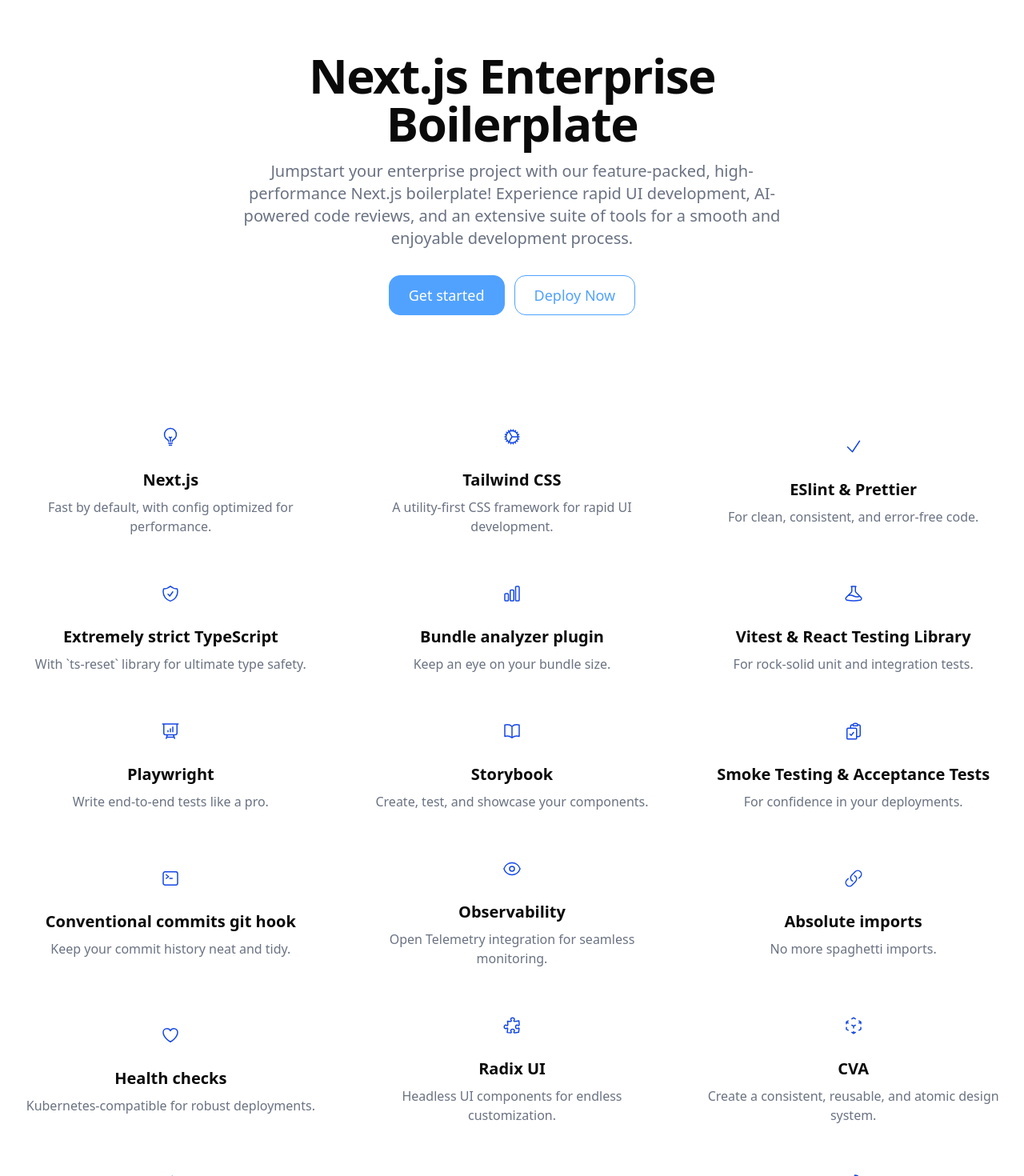
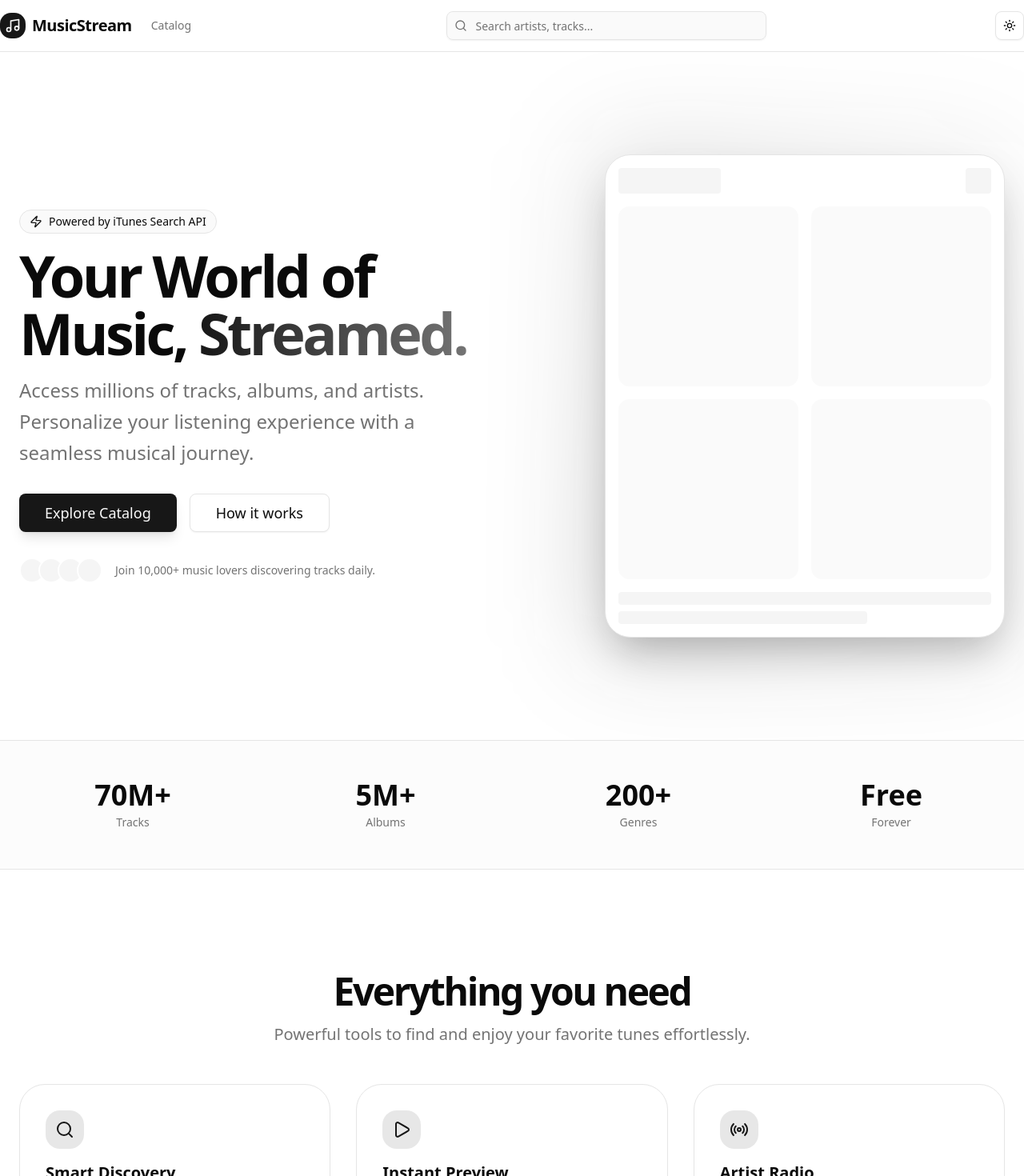
Before and after one commit to abhishekwednesday/ws-onboarding-fullstack, a Next.js app: page / in a window 1280 px wide. Shown: the top 1470 px of the page at 80% size. Built offline with nearby package versions, Linux system fonts and the light colour scheme.

Commit message:
feat: fix lints and improve landing page layout

```diff
--- a/app/layout.tsx
+++ b/app/layout.tsx
@@ -1,4 +1,5 @@
 import "styles/tailwind.css"
+import { BasePage } from "@/components/layout/BasePage"
 import { ThemeProvider } from "@/components/theme/ThemeProvider"
 
 export default function RootLayout({ children }: { children: React.ReactNode }) {
@@ -6,7 +7,7 @@
     <html lang="en" suppressHydrationWarning>
       <body>
         <ThemeProvider attribute="class" defaultTheme="system" enableSystem disableTransitionOnChange>
-          {children}
+          <BasePage>{children}</BasePage>
         </ThemeProvider>
       </body>
     </html>
--- a/app/page.tsx
+++ b/app/page.tsx
@@ -1,66 +1,171 @@
+import { Headphones, Play, Radio, Search, Zap } from "lucide-react"
 import { Metadata } from "next"
-import { Button } from "components/Button/Button"
+import Link from "next/link"
 
-import { LP_GRID_ITEMS } from "lp-items"
+import { Button } from "@/components/ui/button"
 
 export const metadata: Metadata = {
-  title: "Next.js Enterprise Boilerplate",
-  twitter: {
-    card: "summary_large_image",
-  },
-  openGraph: {
-    url: "https://next-enterprise.vercel.app/",
-    images: [
-      {
-        width: 1200,
-        height: 630,
-        url: "https://raw.githubusercontent.com/Blazity/next-enterprise/main/.github/assets/project-logo.png",
-      },
-    ],
-  },
+  title: "MusicStream - Your World of Music",
+  description: "Discover, search, and stream your favorite tracks using the iTunes Catalog.",
 }
 
-export default function Web() {
+export default function LandingPage() {
   return (
-    <>
-      <section className="bg-white dark:bg-gray-900">
-        <div className="mx-auto grid max-w-(--breakpoint-xl) px-4 py-8 text-center lg:py-16">
-          <div className="mx-auto place-self-center">
-            <h1 className="mb-4 max-w-2xl text-4xl leading-none font-extrabold tracking-tight md:text-5xl xl:text-6xl dark:text-white">
-              Next.js Enterprise Boilerplate
+    <div className="flex flex-col items-center">
+      {/* Hero Section */}
+      <section className="bg-background relative w-full overflow-hidden py-20 lg:py-32">
+        <div className="absolute inset-0 -z-10 bg-[radial-gradient(45%_45%_at_50%_50%,var(--color-primary)_0%,transparent_100%)] opacity-[0.08]" />
+        <div className="px-4 md:px-6">
+          <div className="grid gap-12 lg:grid-cols-[1fr_400px] lg:gap-24 xl:grid-cols-[1fr_500px]">
+            <div className="flex flex-col justify-center space-y-8">
+              <div className="space-y-4">
+                <div className="bg-muted/50 inline-flex items-center rounded-full border px-3 py-1 text-sm font-medium">
+                  <Zap className="text-primary mr-2 h-4 w-4" />
+                  <span>Powered by iTunes Search API</span>
+                </div>
+                <h1 className="text-4xl font-bold tracking-tighter sm:text-5xl md:text-6xl lg:text-7xl/none">
+                  Your World of Music,{" "}
+                  <span className="from-primary to-primary/60 bg-gradient-to-r bg-clip-text text-transparent">
+                    Streamed.
+                  </span>
                 </h1>
-            <p className="mb-6 max-w-2xl font-light text-gray-500 md:text-lg lg:mb-8 lg:text-xl dark:text-gray-400">
-              Jumpstart your enterprise project with our feature-packed, high-performance Next.js boilerplate!
-              Experience rapid UI development, AI-powered code reviews, and an extensive suite of tools for a smooth and
-              enjoyable development process.
+                <p className="text-muted-foreground max-w-[600px] text-lg md:text-xl/relaxed xl:text-2xl/relaxed">
+                  Access millions of tracks, albums, and artists. Personalize your listening experience with a seamless
+                  musical journey.
                 </p>
-            <Button href="https://github.com/Blazity/next-enterprise" className="mr-3">
-              Get started
+              </div>
+              <div className="flex flex-col gap-4 sm:flex-row">
+                <Link href="/catalog">
+                  <Button
+                    size="lg"
+                    className="h-12 px-8 text-lg shadow-lg transition-transform hover:scale-105 active:scale-95"
+                  >
+                    Explore Catalog
                   </Button>
+                </Link>
+                <Link href="/about">
                   <Button
-              href="https://vercel.com/new/git/external?repository-url=https://github.com/Blazity/next-enterprise"
-              intent="secondary"
+                    variant="outline"
+                    size="lg"
+                    className="h-12 px-8 text-lg transition-transform hover:scale-105 active:scale-95"
                   >
-              Deploy Now
+                    How it works
                   </Button>
+                </Link>
+              </div>
+              <div className="text-muted-foreground flex items-center gap-4 text-sm">
+                <div className="flex -space-x-2">
+                  {[1, 2, 3, 4].map((i) => (
+                    <div key={i} className="border-background bg-muted h-8 w-8 rounded-full border-2" />
+                  ))}
+                </div>
+                <p>Join 10,000+ music lovers discovering tracks daily.</p>
+              </div>
+            </div>
+            <div className="relative hidden lg:block">
+              <div className="from-primary/20 to-primary/5 absolute -inset-4 rounded-[2rem] bg-gradient-to-tr blur-3xl" />
+              <div className="bg-card relative h-full w-full rounded-[2rem] border p-4 shadow-2xl">
+                <div className="space-y-4">
+                  <div className="flex items-center justify-between">
+                    <div className="bg-muted h-8 w-32 rounded" />
+                    <div className="bg-muted h-8 w-8 rounded" />
+                  </div>
+                  <div className="grid grid-cols-2 gap-4">
+                    {[1, 2, 3, 4].map((i) => (
+                      <div key={i} className="bg-muted/50 aspect-square animate-pulse rounded-xl" />
+                    ))}
+                  </div>
+                  <div className="space-y-2">
+                    <div className="bg-muted h-4 w-full rounded" />
+                    <div className="bg-muted h-4 w-2/3 rounded" />
+                  </div>
+                </div>
+              </div>
+            </div>
           </div>
         </div>
       </section>
-      <section className="bg-white dark:bg-gray-900">
-        <div className="mx-auto max-w-(--breakpoint-xl) px-4 py-8 sm:py-16 lg:px-6">
-          <div className="justify-center space-y-8 md:grid md:grid-cols-2 md:gap-12 md:space-y-0 lg:grid-cols-3">
-            {LP_GRID_ITEMS.map((singleItem) => (
-              <div key={singleItem.title} className="flex flex-col items-center justify-center text-center">
-                <div className="bg-primary-100 dark:bg-primary-900 mb-4 flex size-10 items-center justify-center rounded-full p-1.5 text-blue-700 lg:size-12">
-                  {singleItem.icon}
+
+      {/* Stats Section */}
+      <section className="bg-muted/30 w-full border-y py-12">
+        <div className="px-4 md:px-6">
+          <div className="grid grid-cols-2 gap-8 md:grid-cols-4">
+            <div className="flex flex-col items-center justify-center space-y-1 text-center font-bold">
+              <span className="text-3xl lg:text-4xl">70M+</span>
+              <span className="text-muted-foreground text-sm font-medium">Tracks</span>
             </div>
-                <h3 className="mb-2 text-xl font-bold dark:text-white">{singleItem.title}</h3>
-                <p className="text-gray-500 dark:text-gray-400">{singleItem.description}</p>
+            <div className="flex flex-col items-center justify-center space-y-1 text-center font-bold">
+              <span className="text-3xl lg:text-4xl">5M+</span>
+              <span className="text-muted-foreground text-sm font-medium">Albums</span>
             </div>
-            ))}
+            <div className="flex flex-col items-center justify-center space-y-1 text-center font-bold">
+              <span className="text-3xl lg:text-4xl">200+</span>
+              <span className="text-muted-foreground text-sm font-medium">Genres</span>
+            </div>
+            <div className="flex flex-col items-center justify-center space-y-1 text-center font-bold">
+              <span className="text-3xl lg:text-4xl">Free</span>
+              <span className="text-muted-foreground text-sm font-medium">Forever</span>
+            </div>
           </div>
         </div>
       </section>
-    </>
+
+      {/* Features Section */}
+      <section className="w-full py-20 lg:py-32">
+        <div className="px-4 md:px-6">
+          <div className="mb-12 flex flex-col items-center space-y-4 text-center">
+            <h2 className="text-3xl font-bold tracking-tighter sm:text-4xl md:text-5xl">Everything you need</h2>
+            <p className="text-muted-foreground max-w-[700px] md:text-xl">
+              Powerful tools to find and enjoy your favorite tunes effortlessly.
+            </p>
+          </div>
+          <div className="grid gap-8 sm:grid-cols-2 lg:grid-cols-3">
+            <div className="group bg-background hover:border-primary/50 relative overflow-hidden rounded-[2rem] border p-8 transition-all hover:shadow-lg">
+              <div className="bg-primary/10 text-primary group-hover:bg-primary group-hover:text-primary-foreground mb-4 inline-flex items-center justify-center rounded-2xl p-3 transition-colors">
+                <Search className="h-6 w-6" />
+              </div>
+              <h3 className="mb-2 text-xl font-bold">Smart Discovery</h3>
+              <p className="text-muted-foreground">Browse millions of tracks with our intelligent filtering system.</p>
+            </div>
+            <div className="group bg-background hover:border-primary/50 relative overflow-hidden rounded-[2rem] border p-8 transition-all hover:shadow-lg">
+              <div className="bg-primary/10 text-primary group-hover:bg-primary group-hover:text-primary-foreground mb-4 inline-flex items-center justify-center rounded-2xl p-3 transition-colors">
+                <Play className="h-6 w-6" />
+              </div>
+              <h3 className="mb-2 text-xl font-bold">Instant Preview</h3>
+              <p className="text-muted-foreground">Listen to high-quality audio snippets before you commit.</p>
+            </div>
+            <div className="group bg-background hover:border-primary/50 relative overflow-hidden rounded-[2rem] border p-8 transition-all hover:shadow-lg">
+              <div className="bg-primary/10 text-primary group-hover:bg-primary group-hover:text-primary-foreground mb-4 inline-flex items-center justify-center rounded-2xl p-3 transition-colors">
+                <Radio className="h-6 w-6" />
+              </div>
+              <h3 className="mb-2 text-xl font-bold">Artist Radio</h3>
+              <p className="text-muted-foreground">Discover related music based on your favorite artists.</p>
+            </div>
+          </div>
+        </div>
+      </section>
+
+      {/* CTA Section */}
+      <section className="w-full py-20 lg:py-32">
+        <div className="px-4 md:px-6">
+          <div className="bg-primary text-primary-foreground relative overflow-hidden rounded-[3rem] px-6 py-16 text-center sm:px-12">
+            <div className="absolute inset-0 bg-[radial-gradient(circle_at_50%_120%,rgba(255,255,255,0.2),transparent)]" />
+            <div className="relative z-10 mx-auto max-w-[600px] space-y-6">
+              <h2 className="text-3xl font-bold tracking-tighter sm:text-4xl md:text-5xl">
+                Ready to start your journey?
+              </h2>
+              <p className="text-primary-foreground/80 md:text-xl">
+                Join our community and start discovering music like never before.
+              </p>
+              <Link href="/catalog">
+                <Button size="lg" variant="secondary" className="h-12 px-8 text-lg font-bold">
+                  Get Started for Free
+                </Button>
+              </Link>
+            </div>
+          </div>
+        </div>
+      </section>
+    </div>
   )
 }
--- a/components/layout/Footer.tsx
+++ b/components/layout/Footer.tsx
@@ -3,7 +3,7 @@
 export function Footer() {
   return (
     <footer className="bg-background w-full border-t py-6 md:py-0">
-      <div className="container flex flex-col items-center justify-between gap-4 md:h-24 md:flex-row">
+      <div className="flex flex-col items-center justify-between gap-4 md:h-24 md:flex-row">
         <p className="text-muted-foreground text-center text-sm leading-loose md:text-left">
           &copy; {new Date().getFullYear()} MusicStream. All rights reserved.
         </p>
--- a/components/layout/Navbar.tsx
+++ b/components/layout/Navbar.tsx
@@ -1,21 +1,24 @@
 "use client"
 
+import { Music, Search } from "lucide-react"
 import Link from "next/link"
 import * as React from "react"
+
 import { ModeToggle } from "@/components/theme/ModeToggle"
+import { Input } from "@/components/ui/input"
 
 export function Navbar() {
   return (
-    <nav className="bg-background/95 supports-[backdrop-filter]:bg-background/60 sticky top-0 z-50 w-full border-b backdrop-blur">
-      <div className="container flex h-16 items-center justify-between">
-        <div className="flex items-center gap-6">
-          <Link href="/" className="flex items-center space-x-2">
-            <span className="text-xl font-bold tracking-tight">MusicStream</span>
+    <nav className="bg-background/80 sticky top-0 z-50 w-full border-b backdrop-blur-xl">
+      <div className="flex h-16 items-center justify-between gap-4">
+        <div className="flex items-center gap-2 md:gap-6">
+          <Link href="/" className="flex items-center space-x-2 transition-opacity hover:opacity-80">
+            <div className="bg-primary text-primary-foreground rounded-xl p-1.5">
+              <Music className="h-5 w-5" />
+            </div>
+            <span className="text-foreground hidden text-xl font-bold tracking-tight sm:inline-block">MusicStream</span>
           </Link>
           <div className="hidden gap-6 md:flex">
-            <Link href="/" className="hover:text-primary text-sm font-medium transition-colors">
-              Home
-            </Link>
             <Link
               href="/catalog"
               className="text-muted-foreground hover:text-primary text-sm font-medium transition-colors"
@@ -24,7 +27,19 @@
             </Link>
           </div>
         </div>
-        <div className="flex items-center gap-4">
+
+        <div className="flex max-w-sm flex-1 items-center justify-center px-2">
+          <div className="relative w-full">
+            <Search className="text-muted-foreground absolute top-2.5 left-2.5 h-4 w-4" />
+            <Input
+              type="search"
+              placeholder="Search artists, tracks..."
+              className="bg-muted/50 focus:bg-background w-full pl-9 transition-all md:w-[300px] lg:w-[400px]"
+            />
+          </div>
+        </div>
+
+        <div className="flex items-center gap-2">
           <ModeToggle />
         </div>
       </div>
--- /dev/null
+++ b/components/ui/input.tsx
@@ -0,0 +1,21 @@
+import * as React from "react"
+
+import { cn } from "@/lib/utils"
+
+function Input({ className, type, ...props }: React.ComponentProps<"input">) {
+  return (
+    <input
+      type={type}
+      data-slot="input"
+      className={cn(
+        "file:text-foreground placeholder:text-muted-foreground selection:bg-primary selection:text-primary-foreground dark:bg-input/30 border-input h-9 w-full min-w-0 rounded-md border bg-transparent px-3 py-1 text-base shadow-xs transition-[color,box-shadow] outline-none file:inline-flex file:h-7 file:border-0 file:bg-transparent file:text-sm file:font-medium disabled:pointer-events-none disabled:cursor-not-allowed disabled:opacity-50 md:text-sm",
+        "focus-visible:border-ring focus-visible:ring-ring/50 focus-visible:ring-[3px]",
+        "aria-invalid:ring-destructive/20 dark:aria-invalid:ring-destructive/40 aria-invalid:border-destructive",
+        className
+      )}
+      {...props}
+    />
+  )
+}
+
+export { Input }
```
Also changed, not shown: 1 other file (tests, documents, lock files or other folders). Lines whose indentation alone changed are shown as unchanged.
